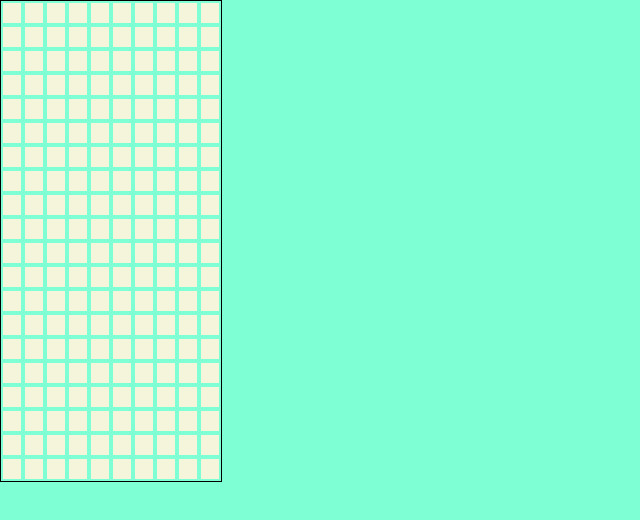
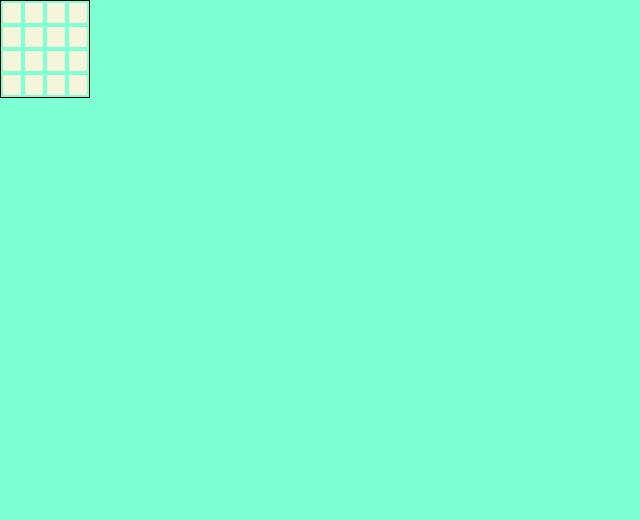
Before and after one commit to OlgaGre/TETRIS, a React (Create React App) app in the folder my-app/: page / in a window 1280 px wide. Shown: the top 520 px of the page, without its empty margins (0-640 px from the left). Built offline with nearby package versions, Linux system fonts and the light colour scheme.

Commit message:
feat: build Next Figure

```diff
--- a/my-app/src/App.js
+++ b/my-app/src/App.js
@@ -1,12 +1,18 @@
 import logo from './logo.svg';
 import './App.css';
 import Cup from './components/cup/Cup'
+import Statistics from './components/statistics/Statistics'
 
 function App(props) {
   return (
- <Cup
+    <div>
+ {/* <Cup
  markupCup = {props.state._cup}
+ /> */}
+ <Statistics
+ state = {props.state}
  />
+ </div>
   );
 }
 
--- a/my-app/src/components/cup/Cup.jsx
+++ b/my-app/src/components/cup/Cup.jsx
@@ -4,12 +4,11 @@ const Cup = (props) => {
   let buildMarkupCup = props.markupCup.map((el) => (
     <div className={styles.line}>
       {el.map((el) => (
-        <div className={`${el == 1 ? styles.fullSquare: styles.square}`}></div>
+        <div className={`${el == 1 ? styles.fullSquare : styles.square}`}></div>
       ))}
     </div>
   ));
   console.log(props.markupCup);
-  return (
-    <div className={styles.cup}>{buildMarkupCup}</div>)
+  return <div className={styles.cup}>{buildMarkupCup}</div>;
 };
 export default Cup;
--- /dev/null
+++ b/my-app/src/components/statistics/Statistics.jsx
@@ -0,0 +1,17 @@
+import NextFigure from './nextFigure/NextFigure';
+import styles from './Statistics.module.css'
+
+const Statistics = (props) => {
+
+  return (
+    <div className={styles.statistics} >
+<NextFigure
+nextFigure = {props.state._nextFigure}
+/>
+
+
+
+    </div>
+    )
+};
+export default Statistics
--- /dev/null
+++ b/my-app/src/components/statistics/Statistics.module.css
@@ -0,0 +1,6 @@
+
+.statistics{
+  background-color: brown;
+  width: 88px;
+
+}
--- /dev/null
+++ b/my-app/src/components/statistics/nextFigure/NextFigure.jsx
@@ -0,0 +1,21 @@
+import styles from './NextFigure.module.css'
+
+const NextFigure = (props) => {
+
+  console.log(props.nextFigure)
+
+ let buildNextFigute = props.nextFigure.map((el) => (
+    <div className={styles.line}>
+      {el.map((el) => (
+        <div className={`${el == 1 ? styles.fullSquare : styles.square}`}></div>
+      ))}
+    </div>
+  ));
+  console.log(props.nextFigure);
+  return <div className={styles.cup}>{buildNextFigute}</div>;
+
+
+
+
+};
+export default NextFigure
--- /dev/null
+++ b/my-app/src/components/statistics/nextFigure/NextFigure.module.css
@@ -0,0 +1,22 @@
+.cup{
+  width: 88px;
+  border: black 1px solid;
+}
+.line {
+
+  display: flex;
+  font: 1em sans-serif;
+
+}
+.square{
+  width: 20px;
+  height: 20px;
+  background-color: beige;
+  margin: 2px;
+}
+.fullSquare{
+  margin: 2px;
+  width: 20px;
+  height: 20px;
+  background-color: red;
+}
```
